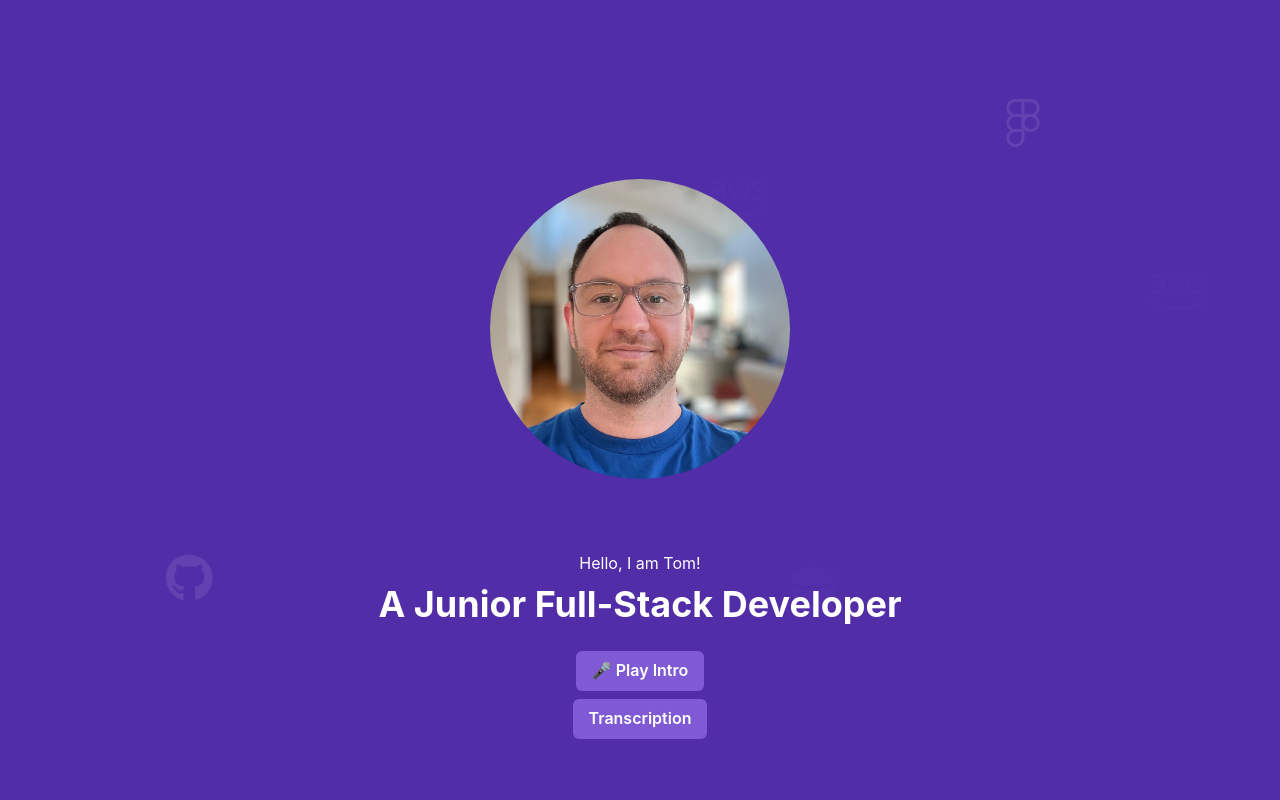
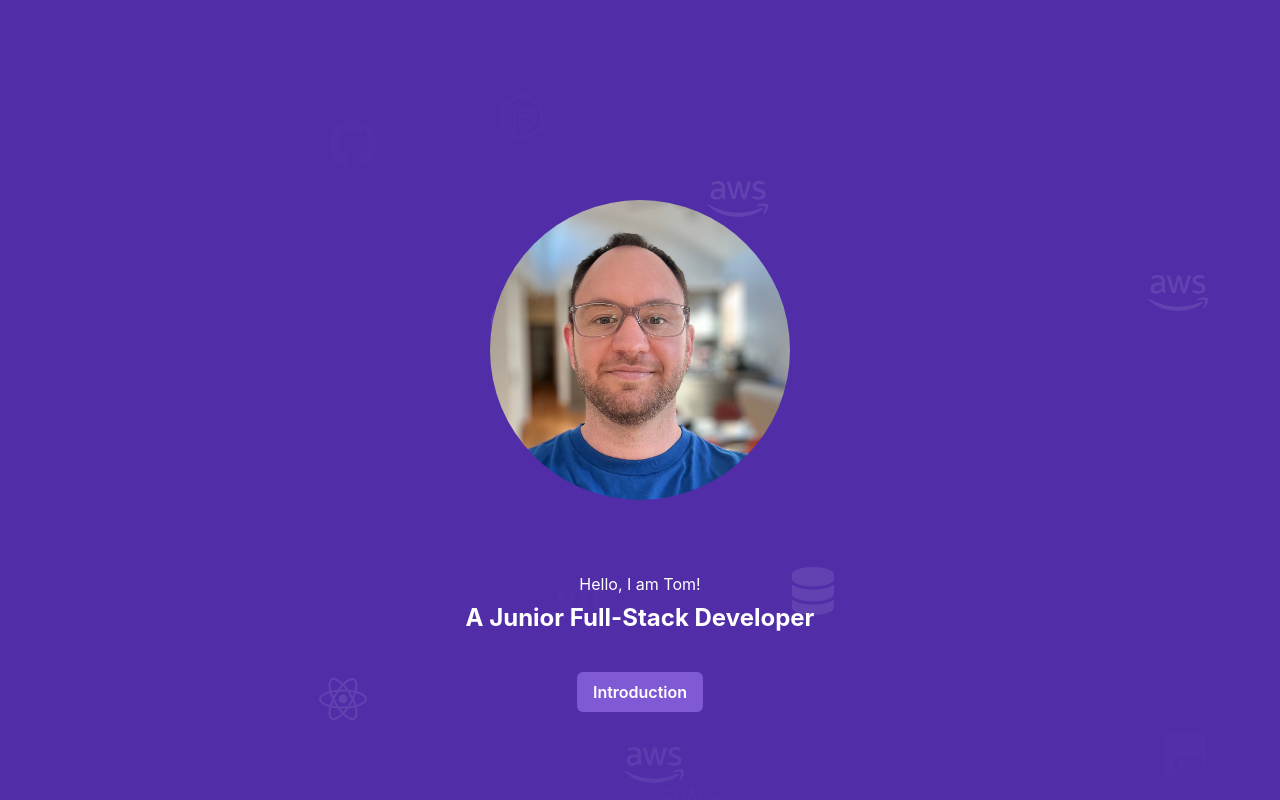
Before and after one commit to TommyMart/portfolio-jan25, a React (Create React App) app in the folder portfolio/: page / in a window 1280 px wide. Shown: the top 800 px of the page. Built offline with nearby package versions, Linux system fonts and the light colour scheme.

Commit message:
deploy: commit for deployment update

```diff
--- a/portfolio/public/index.html
+++ b/portfolio/public/index.html
@@ -9,7 +9,7 @@
       name="description"
       content="Web site created using create-react-app"
     />
-    <link rel="apple-touch-icon" href="%PUBLIC_URL%/logo192.png" />
+    <link rel="icon" href="%PUBLIC_URL%/TM.png" />
     <!--
       manifest.json provides metadata used when your web app is installed on a
       user's mobile device or desktop. See https://developers.google.com/web/fundamentals/web-app-manifest/
@@ -24,7 +24,7 @@
       work correctly both with client-side routing and a non-root public URL.
       Learn how to configure a non-root public URL by running `npm run build`.
     -->
-    <title>React App</title>
+    <title>Tom Martin | Portfolio</title>
   </head>
   <body>
     <noscript>You need to enable JavaScript to run this app.</noscript>
--- a/portfolio/src/components/Contact.js
+++ b/portfolio/src/components/Contact.js
@@ -1,4 +1,4 @@
-import React, {useEffect} from "react";
+import React, {useEffect, useState} from "react";
 import { useFormik } from "formik";
 import {
  Box,
@@ -18,11 +18,25 @@ import * as Yup from 'yup';
 import emailjs from "@emailjs/browser";
 import FullScreenSection from "./FullScreenSection";
 import Transcription from "./transcription";
+import DisplayIcons from "./iconDisplay";
 
 
 
 const ContactMe = () => {
+    const [iconDelay1, setIconDelay1] = useState(false);
+    const [iconDelay2, setIconDelay2] = useState(false);
 
+    useEffect(() => {
+        const timer = setTimeout(() => {
+            setIconDelay1(true);
+        }, 1700)
+    }, [])
+
+    useEffect(() => {
+        const timer = setTimeout(() => {
+            setIconDelay2(true);
+        }, 2700)
+    }, [])
 
     const formik = useFormik({
         initialValues: {
@@ -72,6 +86,10 @@ const ContactMe = () => {
             py={8}
             px={8}
             >
+            {iconDelay1 && <DisplayIcons />}
+            {iconDelay2 && <DisplayIcons />}
+            <DisplayIcons />
+
                 <VStack w="1024" p={32} pb={0} alignItems="center" >
                     <Heading as="h1" id="contactme-section">
                         Contact Me
--- a/portfolio/src/components/Footer.js
+++ b/portfolio/src/components/Footer.js
@@ -14,7 +14,7 @@ const Footer = () => {
                     maxWidth="1024px"
                     height={16}
                 >
-                    <p>Tom • © • 2025</p>
+                    <p>Tom Martin • © • 2025</p>
                 </Flex>
             </footer>
 
--- a/portfolio/src/components/LandingSection.js
+++ b/portfolio/src/components/LandingSection.js
@@ -38,17 +38,17 @@ const LandingSection = () => {
         {iconDelay2 && <DisplayIcons />}
         <DisplayIcons />
 
-        <Avatar position="relative" mt={118} zIndex={10} className="expand2 glow" src={"/IMG_0900.jpeg"} width={300} height={300}/>
-        <VStack pt={16} pb={4}>
+        <Avatar position="relative" mt={{ base: 32, md: 28 }} zIndex={10} className="expand2 avatar" src={"/IMG_0900.jpeg"} width={{ base: 150, md: 300}} height={{ base: 150, md: 300}}/>
+        <VStack pt={16} pb={8}>
             <h1 position="relative" zIndex={10}>{greeting}</h1>
-            <Heading position="relative" zIndex={10} className="expand2" >{bio1}</Heading>
+            <Heading fontSize={{ base: "lg", md: "2xl" }} position="relative" zIndex={10} className="expand2" >{bio1}</Heading>
             <DisplayIcons />
         </VStack>
-        <AudioIntro pt={0}/>
+        {/* <AudioIntro /> */}
         <DisplayIcons />
         <Button position="relative" zIndex={10} colorScheme="purple"
         onClick={() => setShowTranscription(!showTranscription)}>
-            Transcription</Button>
+            Introduction</Button>
         {showTranscription && (<Text py={10} width="60%" textAlign={"center"}>
         "Hi 👋, my name's Tom and welcome to my Portfolio Website! <br/><br/>
 
--- a/portfolio/src/components/Projects.js
+++ b/portfolio/src/components/Projects.js
@@ -7,6 +7,8 @@ import FullScreenSection from "./FullScreenSection";
 import Card from "./Card";
 import { FontAwesomeIcon } from "@fortawesome/react-fontawesome";
 import { faArrowRight } from "@fortawesome/free-solid-svg-icons";
+import DisplayIcons from "./iconDisplay";
+import { useEffect, useState } from "react";
 
 const projects = [
     {
@@ -36,6 +38,21 @@ const projects = [
 ]
 
 const Projects = () => {
+    const [iconDelay1, setIconDelay1] = useState(false);
+    const [iconDelay2, setIconDelay2] = useState(false);
+
+    useEffect(() => {
+        const timer = setTimeout(() => {
+            setIconDelay1(true);
+        }, 1300)
+    }, [])
+
+    useEffect(() => {
+        const timer = setTimeout(() => {
+            setIconDelay2(true);
+        }, 2300)
+    }, [])
+
     return (
         <FullScreenSection
             backgroundColor={"black"}
@@ -45,29 +62,34 @@ const Projects = () => {
             alignItems={"flex-start"}
             spacing={8}
             >
+
+            {iconDelay1 && <DisplayIcons />}
+            {iconDelay2 && <DisplayIcons />}
+            <DisplayIcons />
+
                 <Heading as="h1" id="projects-section">
                     Featured Projects
                 </Heading>
                 <Box
                     display="grid"
-                    gridTemplateColumns="repeat(2, minmax(0, 1fr))"
+                    gridTemplateColumns={{ base: "repeat(1, minmax(0, 1fr))", md: "repeat(2, minmax(0, 1fr))"}}
                     gridGap={8}
 
                     >
                 {projects.map((project) => (
 
-                        <Card
+                    <Card
                         key={project.title}
                         title={project.title}
                         description={project.description}
                         repoUrl={project.repoUrl}
                         imageSrc={project.imageSrc}
-                        />
+                    />
 
                 ))}
                 </Box>
                 <Link href="https://github.com/TommyMart" isExternal>
-                <Heading as={"h6"} size={"lg"} >View more projects here
+                <Heading as={"h6"} size={{ base: "md", md: "lg"}} >View more projects here
                     <FontAwesomeIcon icon={faArrowRight} style={{ marginLeft: "8px" }}></FontAwesomeIcon>
                 </Heading></Link>
             </FullScreenSection>
```
Also changed, not shown: portfolio/public/TM.png (added).
